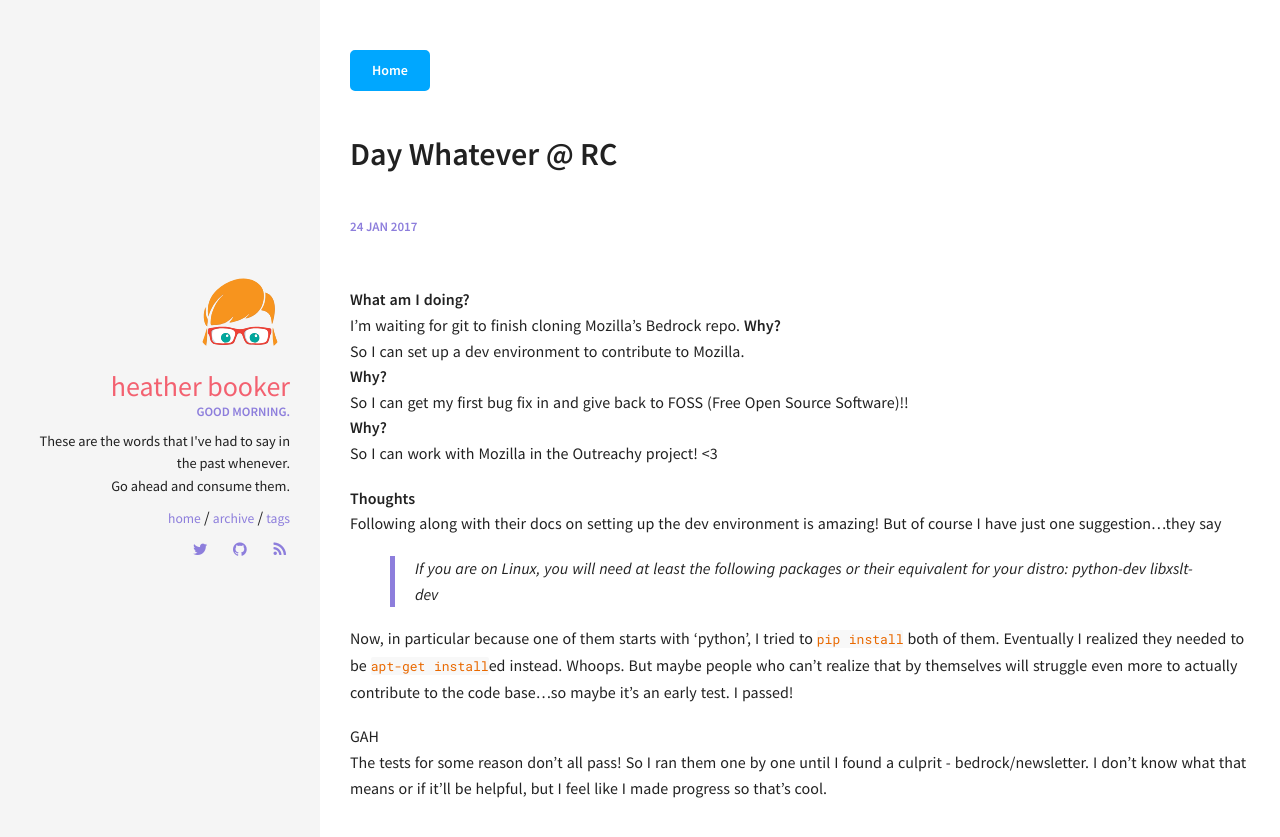
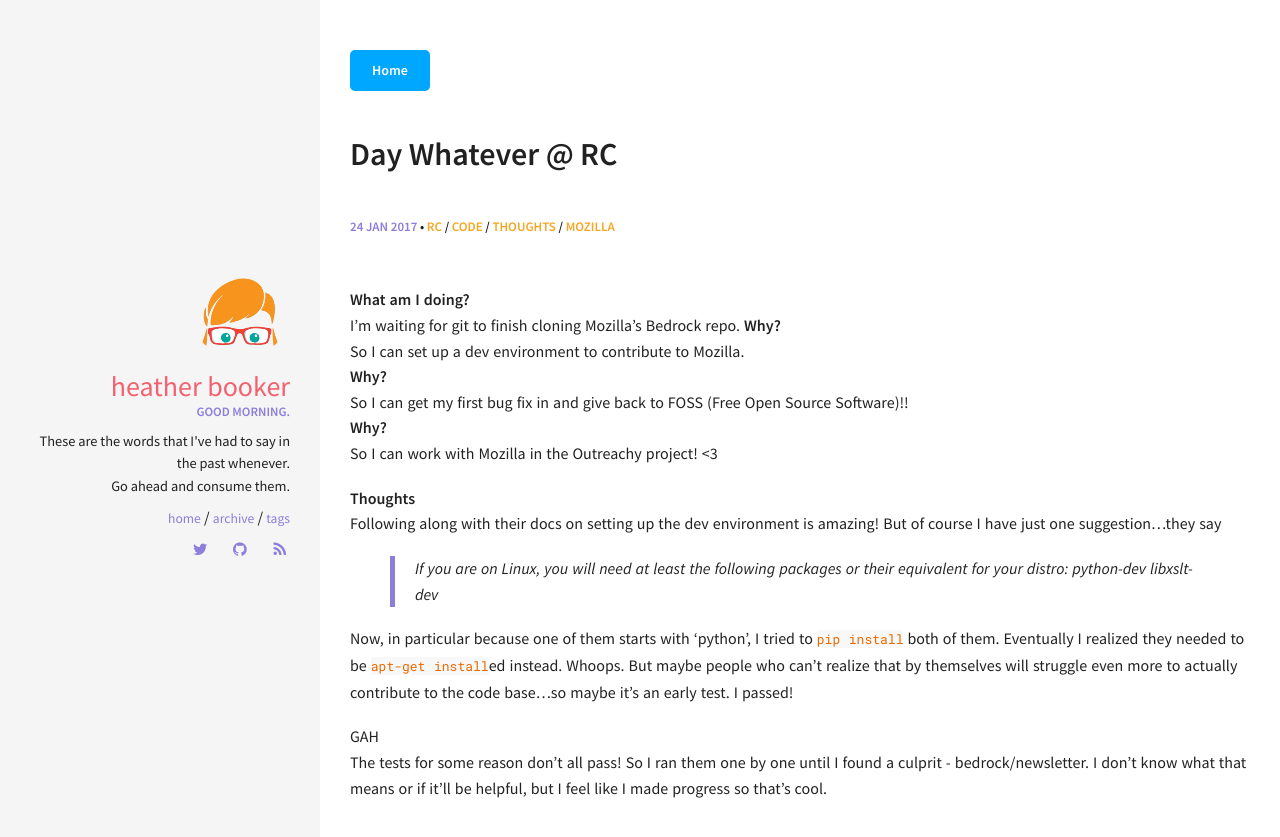
Before and after one commit to heatherbooker/blog, a Jekyll site: the page built from _posts/2017-01-24-day-whatever.md, in a window 1280 px wide. Shown: the top 837 px of the page. Built offline with Jekyll 4.4.1, drawn with Linux system fonts in a browser that asks for light colours.

Commit message:
Show tag in individual posts

```diff
--- a/_layouts/post.html
+++ b/_layouts/post.html
@@ -29,6 +29,15 @@ layout: default
       <span class="post-date">
         {{ page.date | date: "%-d %b %Y" | upcase }}
       </span>
+      {% if page.tags.size > 0 %}
+      •
+      {% for tag in page.tags %}
+        <a class="post-tag" href="{{ site.url }}/tags/#{{ tag }}">{{ tag }}</a>
+        {% unless forloop.last %}
+        <span>/</span>
+        {% endunless %}
+      {% endfor %}
+      {% endif %}
     </span>
 
   </header>
```
